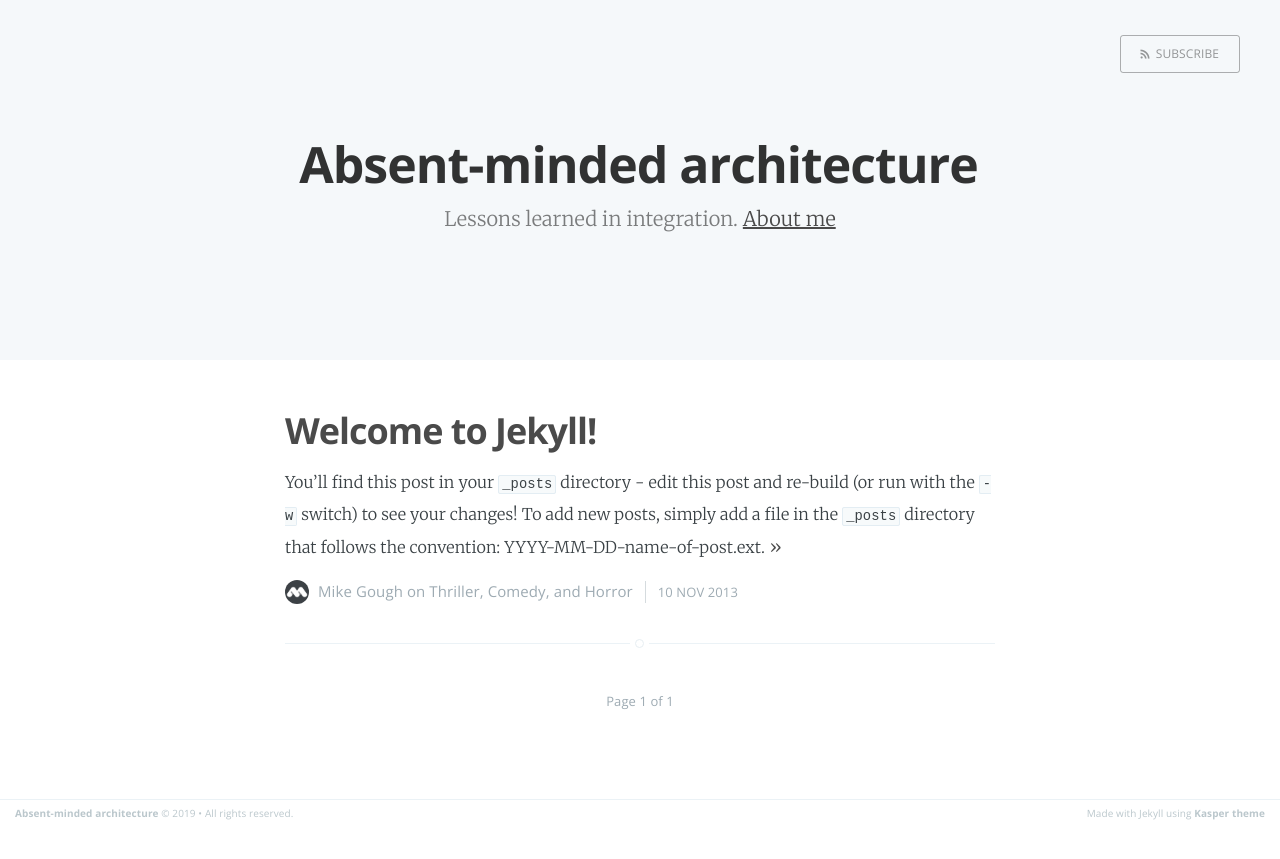
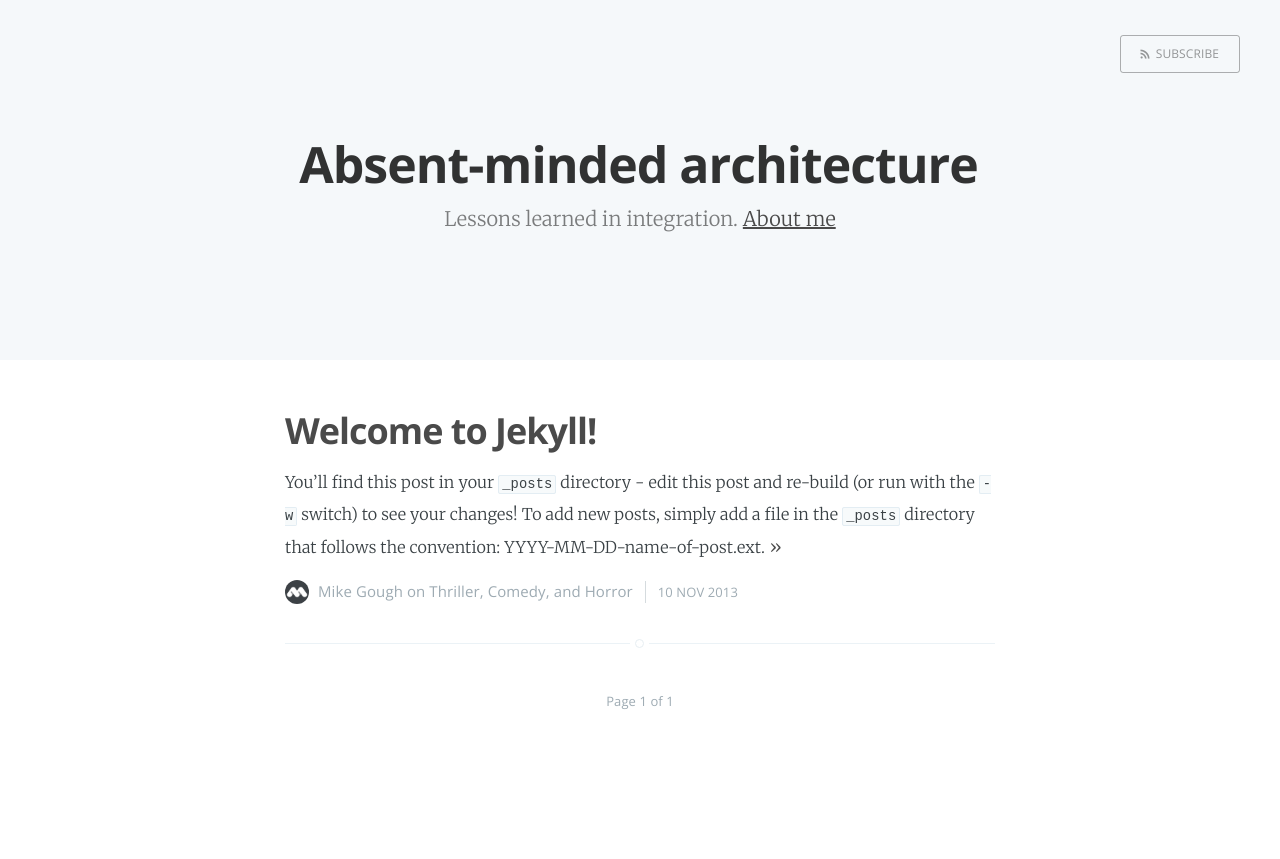
Before and after one commit to Mike-Gough/mike-gough.github.io, a Jekyll site: the page built from index.html, in a window 1280 px wide. Shown: the top 859 px of the page. Built offline with Jekyll 4.4.1, drawn with Linux system fonts in a browser that asks for light colours; the list of posts is cut into pages by our own code.

Commit message:
Remove footer

```diff
--- a/_layouts/default.html
+++ b/_layouts/default.html
@@ -20,15 +20,6 @@
 <body class="{% if page.post_class %}{{page.post_class}}{% else %}home-template{% endif %}">
 
     {{ content }}
-    <footer class="site-footer clearfix">
-      <section class="copyright">
-        <a href="{{ site.baseurl }}">{{ site.name }}</a> &copy;
-              {{"now" | date: "%Y"}} &bull; All rights reserved.
-      </section>
-      <section class="poweredby">Made with Jekyll using
-        <a href="http://github.com/rosario/kasper">Kasper theme</a>
-      </section>
-    </footer>
 
     <script type="text/javascript" src="/assets/js/jquery-1.11.1.min.js"></script>
     <script type="text/javascript" src="/assets/js/jquery.fitvids.js"></script>
```
